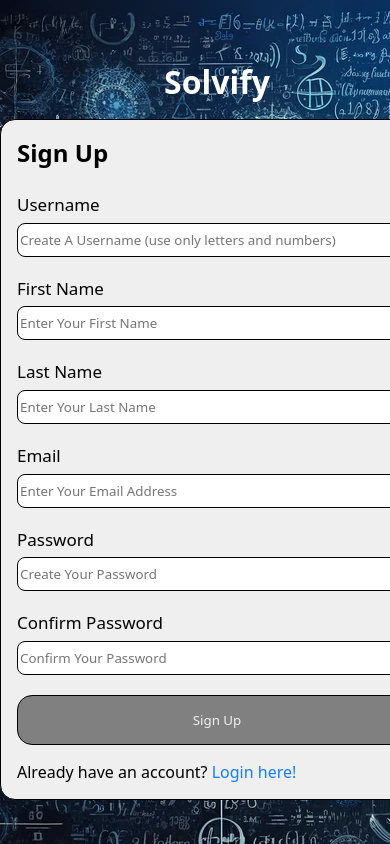
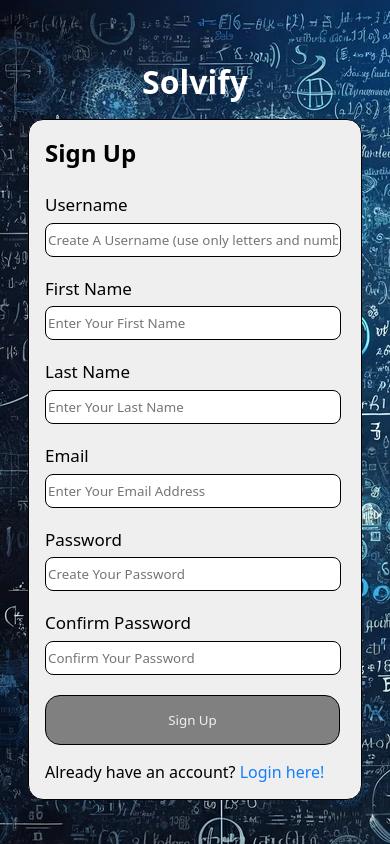
Before and after one commit to DanielGabe18/solvify, a Django app: page /signup in a window 390 px wide; the page is wider, and only the part inside the window is pictured. Run offline with Django 5.2, Linux system fonts and the light colour scheme.

Commit message:
Update signup.html

```diff
--- a/user/templates/user/signup.html
+++ b/user/templates/user/signup.html
@@ -80,6 +80,20 @@
         body {
             background-image: url('/static/img/background.png');
         }
+
+        @media (max-width: 480px) {
+            .form {
+                width: 300px;
+            }
+
+            .form input {
+                width: 290px;
+            }
+
+            .form button {
+                width: 295px;
+            }
+        }
     </style>
 </head>
 <body>
```
